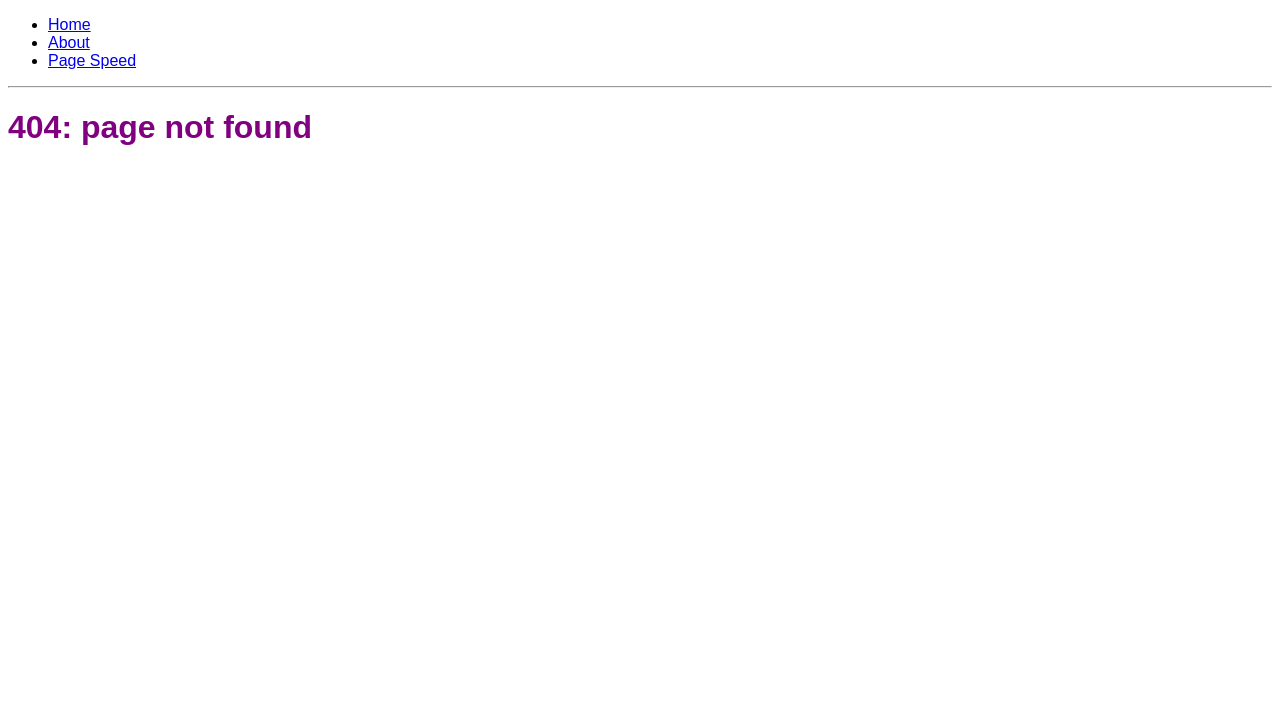
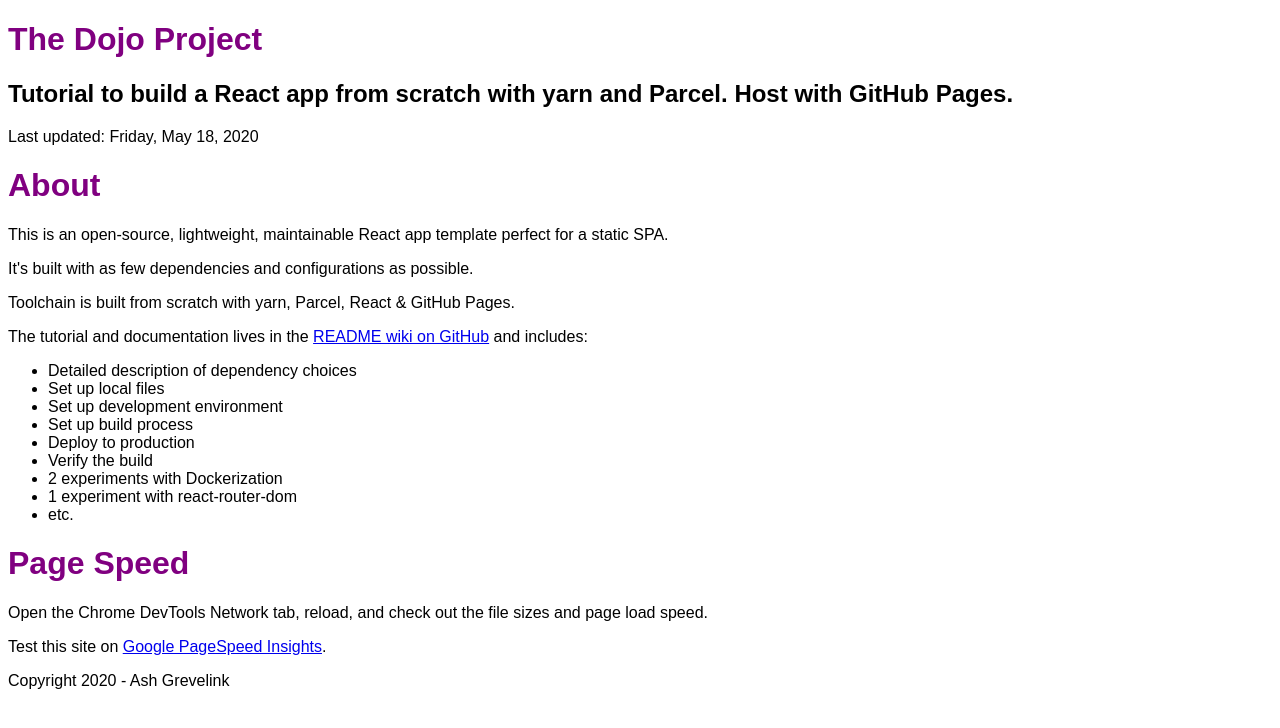
Before and after one commit to ashlink11/ashlink11-original-web-app-template, a React (Vite) app: page / in a window 1280 px wide. Before the commit this address had no page. Shown: the top 728 px of the page. Built offline with nearby package versions, Linux system fonts and the light colour scheme.

Commit message:
Remove react-router-dom from master version

```diff
--- a/App.js
+++ b/App.js
@@ -1,89 +1,18 @@
-// code from https://codesandbox.io/s/react-router-basic-bnpsd?from-embed=&file=/example.js:117-469
-// https://reacttraining.com/react-router/web/example/basic
-// https://reacttraining.com/react-router/web/guides/quick-start
 import React, { Component} from 'react'
-import {
-  BrowserRouter as Router,
-  Switch,
-  Route,
-  Link
-} from 'react-router-dom'
 
-// This site has 3 pages, all of which are rendered
-// dynamically in the browser (not server rendered).
-//
-// Although the page does not ever refresh, notice how
-// React Router keeps the URL up to date as you navigate
-// through the site. This preserves the browser history,
-// making sure things like the back button and bookmarks
-// work properly.
-
-export default function BasicExample() {
-  return (
-    <Router>
-      <div>
-        <ul>
-          <li>
-            <Link to="/dojo/">Home</Link>
-          </li>
-          <li>
-            <Link to="/dojo/about">About</Link>
-          </li>
-          <li>
-            <Link to="/dojo/page-speed">Page Speed</Link>
-          </li>
-        </ul>
-
-        <hr />
-
-        {/*
-          A <Switch> looks through all its children <Route>
-          elements and renders the first one whose path
-          matches the current URL. Use a <Switch> any time
-          you have multiple routes, but you want only one
-          of them to render at a time
-
-          404 route from this tutorial:
-          https://www.freecodecamp.org/news/a-complete-beginners-guide-to-react-router-include-router-hooks/#router-hooks
-        */}
-        <Switch>
-          <Route exact path="/dojo/">
-            <Home />
-          </Route>
-          <Route path="/dojo/about">
-            <About />
-          </Route>
-          <Route path="/dojo/page-speed">
-            <Dashboard />
-          </Route>
-          <Route render={() => <h1>404: page not found</h1>} />
-        </Switch>
-      </div>
-    </Router>
-  );
-}
-
-// You can think of these components as "pages"
-// in your app.
-
-function Home() {
+export default function App() {
   return (
     <div>
-      <h1>Home</h1>
-      <h3> Welcome to the Dojo Project.</h3>
-      <p>This is an open-source, lightweight, maintainable React app template with react-router-dom.</p>
-      <p>It's built with as few dependencies and configurations as possible.</p>
-      <p>Toolchain is built from scratch with yarn, Parcel, React, react-router-dom, & GitHub Pages.</p>
-      <p>Learn how to build your own: <a href="https://github.com/hashbangash/dojo" target="_blank">Detailed bill of tech and comprehensive tutorial</a></p>
-      <p>Last updated: Friday, May 15, 2020</p>
+      <div>
+        <h1>The Dojo Project</h1>
+        <h2>Tutorial to build a React app from scratch with yarn and Parcel. Host with GitHub Pages.</h2>
+        <p>Last updated: Friday, May 18, 2020</p>
       </div>
-  );
-}
-
-function About() {
-  return (
       <div>
         <h1>About</h1>
+        <p>This is an open-source, lightweight, maintainable React app template perfect for a static SPA.</p>
+        <p>It's built with as few dependencies and configurations as possible.</p>
+        <p>Toolchain is built from scratch with yarn, Parcel, React & GitHub Pages.</p>
         <p>The tutorial and documentation lives in the <a href="https://github.com/hashbangash/dojo" target="_blank">README wiki on GitHub</a> and includes:</p>
         <ul>
           <li>Detailed description of dependency choices</li>
@@ -92,19 +21,17 @@
           <li>Set up build process</li>
           <li>Deploy to production</li>
           <li>Verify the build</li>
-        <li>2 attempts at Dockerization</li>
+          <li>2 experiments with Dockerization</li>
+          <li>1 experiment with react-router-dom</li>
           <li>etc.</li>
         </ul>
       </div>
-  );
-}
-
-function Dashboard() {
-  return (
       <div>
         <h1>Page Speed</h1>
         <p>Open the Chrome DevTools Network tab, reload, and check out the file sizes and page load speed.</p>
         <p>Test this site on <a href="https://developers.google.com/speed/pagespeed/insights/" target="_blank">Google PageSpeed Insights</a>.</p>
       </div>
+      <p>Copyright 2020 - Ash Grevelink</p>
+    </div>
   );
 }
```
Lines whose indentation alone changed are shown as unchanged.
